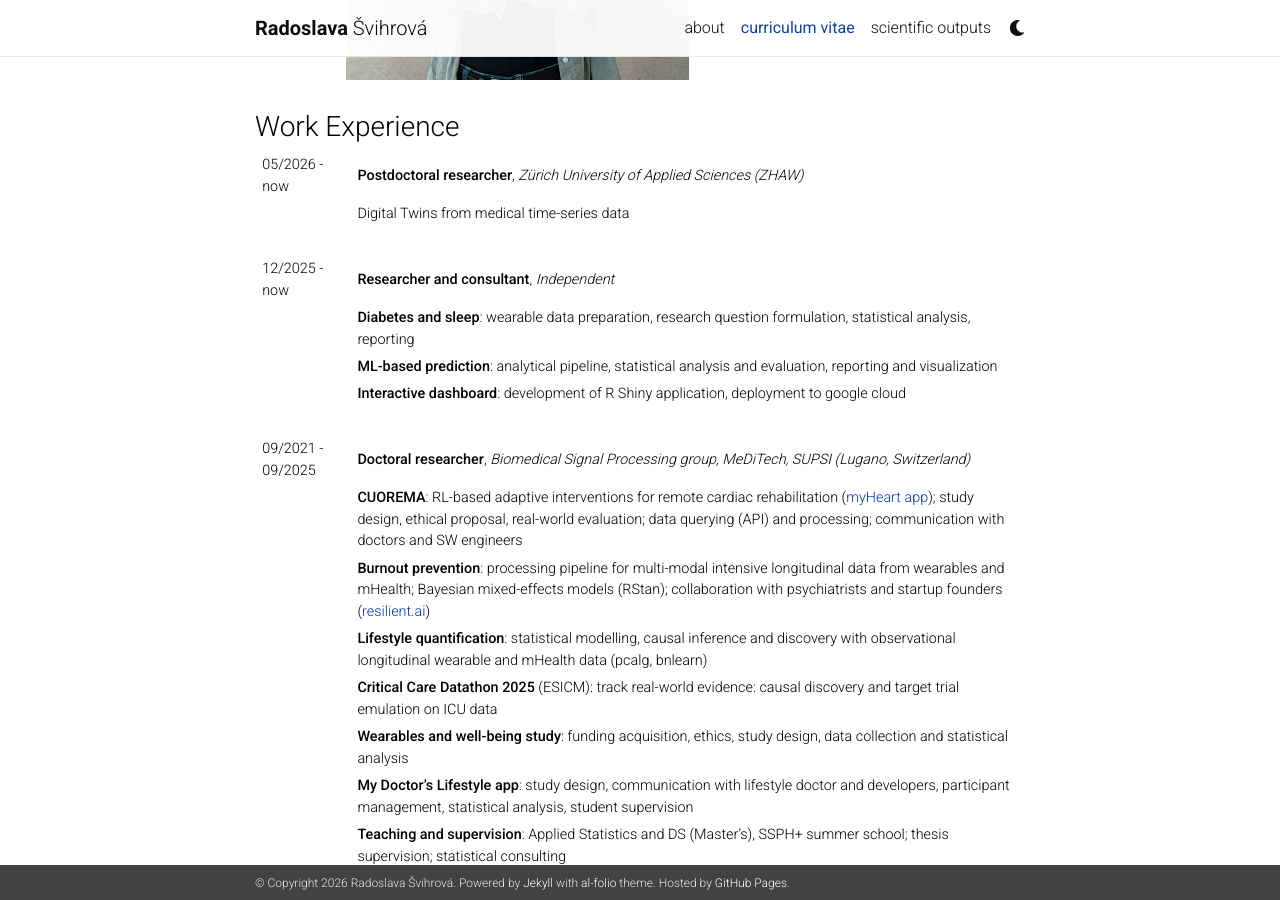
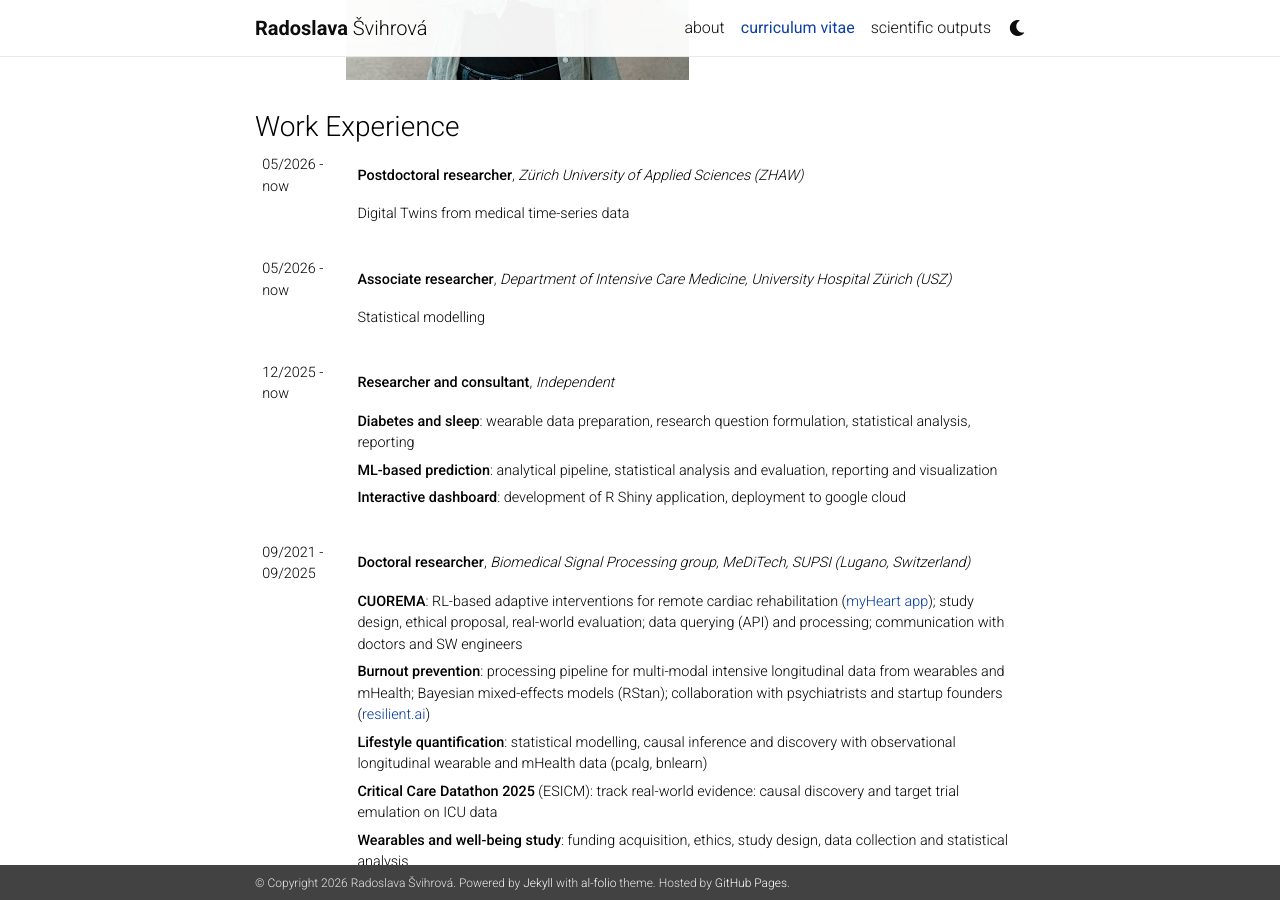
Before and after one commit to RadoslavaS/RadoslavaS.github.io, a Jekyll site: the page built from _pages/cv.md, in a window 1280 px wide and 900 px high, scrolled down 641 px. Built offline with Jekyll 4.4.1, drawn with Linux system fonts in a browser that asks for light colours; nearby versions of some CDN libraries; a style sheet for code colours, icons or effects is not loaded; some of the changed text lies outside the part shown.

Commit message:
gcp, usz

```diff
--- a/_pages/cv.md
+++ b/_pages/cv.md
@@ -22,6 +22,9 @@ nav: true
 
 | 05/2026 - now    |**Postdoctoral researcher**, *Zürich University of Applied Sciences (ZHAW)*
 | | Digital Twins from medical time-series data
+| |
+| 05/2026 - now    |**Associate researcher**, *Department of Intensive Care Medicine, University Hospital Zürich (USZ)*
+| | Statistical modelling
 | |
 | 12/2025 - now    | **Researcher and consultant**, *Independent*
 | | **Diabetes and sleep**: wearable data preparation, research question formulation, statistical analysis, reporting
@@ -91,7 +94,9 @@ nav: true
 
 | **Certificates**  |
 
-|02/2025      | **Data or Specimens Only Research** by CITI program, [certificate](https://www.citiprogram.org/verify/?w7a24a597-7515-46c8-911e-e84506fe319e-67970554) (expires 02/2028)
+|06/2026      | **Good Clinical Practice - Basic course**, by University Hospital Zürich
+
+|02/2025      | **Data or Specimens Only Research** by CITI program, [certificate](https://www.citiprogram.org/verify/?w7a24a597-7515-46c8-911e-e84506fe319e-67970554)
 
 |09/2021      | **Transfer Learning for NLP with TensorFlow Hub** by Coursera project network, [certificate](https://www.coursera.org/account/accomplishments/verify/4E5E2BB7AAMH)
 
```
